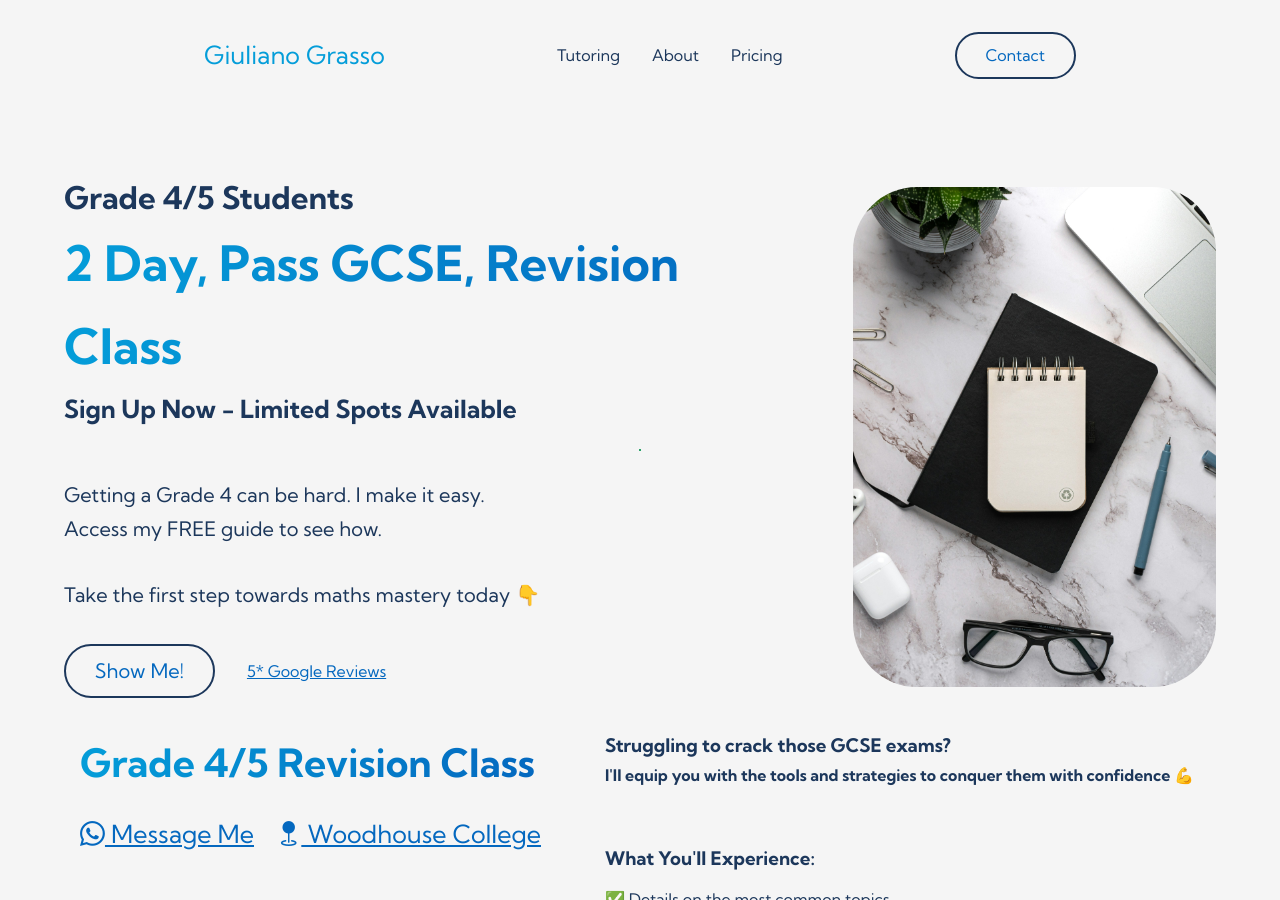
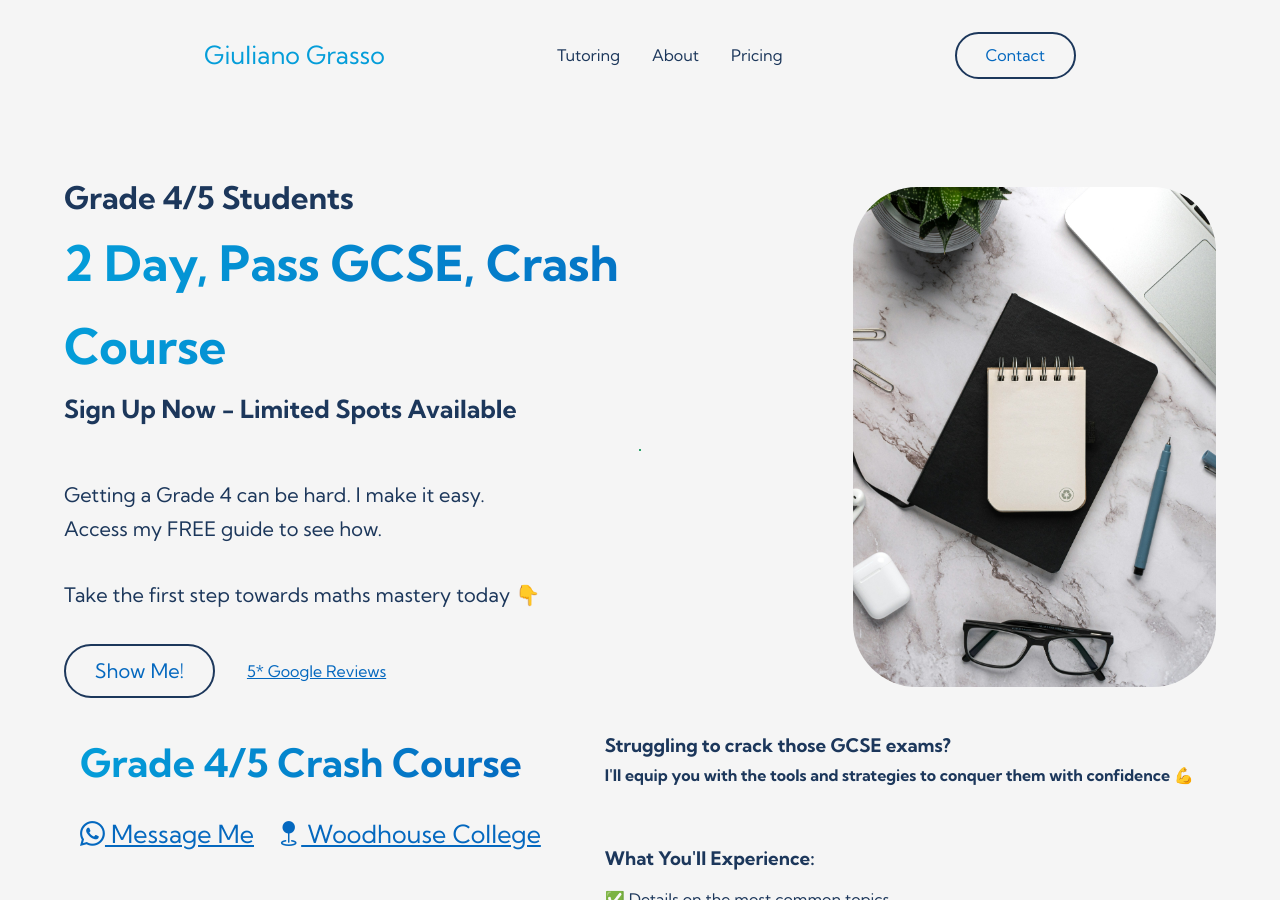
Before and after one commit to GG1982/Jekyll-ggmaths, a Jekyll site: the page built from pages/group-lessons.html, in a window 1280 px wide and 900 px high. Built offline with Jekyll 4.4.1, drawn with Linux system fonts in a browser that asks for light colours.

Commit message:
change naming of course

```diff
--- a/pages/group-lessons.html
+++ b/pages/group-lessons.html
@@ -28,7 +28,7 @@ custom_css:
         <div class="hero-body_content">
             <div class="hero-body-title">
                 <h1 class="font-2">Grade 4/5 Students</h1>
-                <h2 class="font-4 fancy-text">2 Day, Pass GCSE, Revision Class</h2>
+                <h2 class="font-4 fancy-text">2 Day, Pass GCSE, Crash Course</h2>
                 <h3 class="capitalize font-1">Sign Up Now - limited spots available</h3>
             </div>
 
@@ -47,7 +47,7 @@ custom_css:
 
     <section class="about-group">
         <div class="about-group_title">
-            <h2 class="fancy-text font-3">Grade 4/5 Revision Class</h2>
+            <h2 class="fancy-text font-3">Grade 4/5 Crash Course</h2>
         </div>
 
         <div class="about-group_form" id="group-form">
@@ -62,7 +62,7 @@ custom_css:
 
             <form class="group-form-container" action="https://formsubmit.co/e0752bbc7e692b41b24440f222355e73" method="POST">
                 <!-- Subject line -->
-                <input type="hidden" name="_subject" value="Inquiry - Maths Tutoring - Giuliano">
+                <input type="hidden" name="_subject" value="Inquiry - GCSE Crash Course - Giuliano">
 
                 <!-- Avoid spam by fooling scrapers -->
                 <input type="text" name="_honey" class="is-hidden">
--- a/pages/index.html
+++ b/pages/index.html
@@ -14,7 +14,7 @@ permalink: /
                 <div class="hero-body-btn">
                     <h3 class="font-1 capitalize">Hi, I'm Giuliano 👋 expert private maths tutor</h3>
                     <p class="">Take the first step towards maths mastery today 👇</p>
-                    <p><a href="{{ site.url }}/gcsebootcamp" class="capitalize body-link font-0">Join my GCSE revision classes </a>designed for Grade 4/5 Students</p>
+                    <p><a href="{{ site.url }}/gcsebootcamp" class="capitalize body-link font-0">Join my GCSE Crash Course </a>designed for Grade 4/5 Students</p>
                     <div class="hero_contact">
                         <a href="#contact" class="btn font-0">Contact</a>
                         <a target="_blank" rel="noopener" href="https://www.google.com/search?q=ggmaths&rlz=1C5CHFA_enGB1048GB1048&oq=ggmaths+&aqs=chrome.0.69i59j0i546l2j69i60l2.1992j0j4&sourceid=chrome&ie=UTF-8#lrd=0x48761923e87f01e1:0xb59e62c483b997c,1,,,," class="btn btn-inverse font-0">5* google reviews</a>
```
Also changed, not shown: 2 other files.
